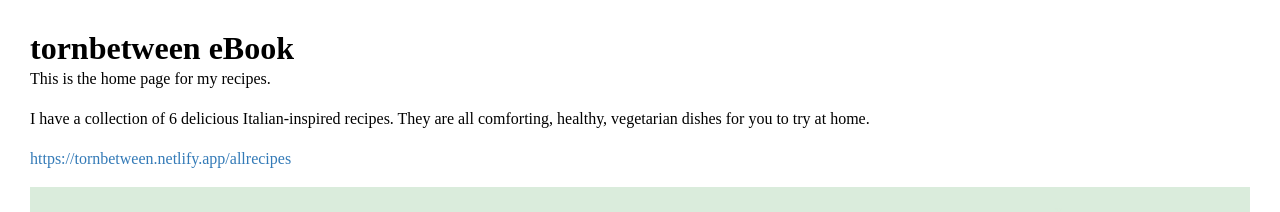
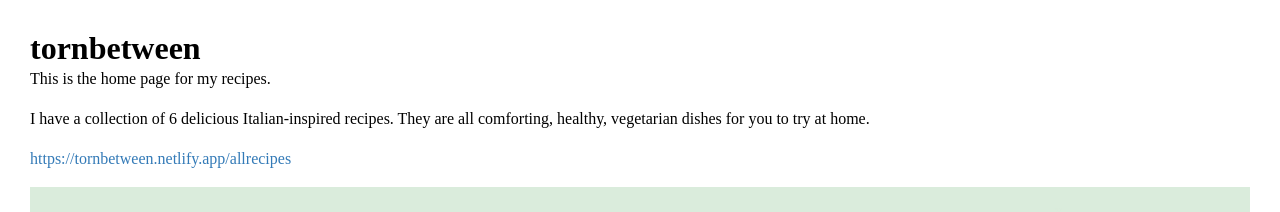
Before and after one commit to Hol1999/Hollyrecipewebsite, a Jekyll site: the page built from pages/recipes_intro.md, in a window 1280 px wide. Shown: the top 212 px of the page. Built offline with Jekyll 4.4.1, drawn with Linux system fonts in a browser that asks for light colours.

Commit message:
Update Page “recipes_intro”

```diff
--- a/pages/recipes_intro.md
+++ b/pages/recipes_intro.md
@@ -1,5 +1,5 @@
 ---
-title: tornbetween eBook
+title: "tornbetween "
 subtitle: 6 delectable Italian-inspired comfort recipes
 permalink: /recipes/
 date: 2020-11-19T18:50:31.663Z
@@ -12,4 +12,4 @@ I have a collection of 6 delicious Italian-inspired recipes. They are all comfor
 
 <https://tornbetween.netlify.app/allrecipes>
 
-![tornbetween eBook recipe cover which has hand-drawn vegetable illustrations in the colours of the Italian flag.](../uploads/ebook-coverpsd.jpg "tornbetween eBook recipe cover")
+![tornbetween eBook recipe cover which has hand-drawn vegetable illustrations in the colours of Italy.](../uploads/ebook-coverpsd.jpg "tornbetween eBook recipe cover")
```
